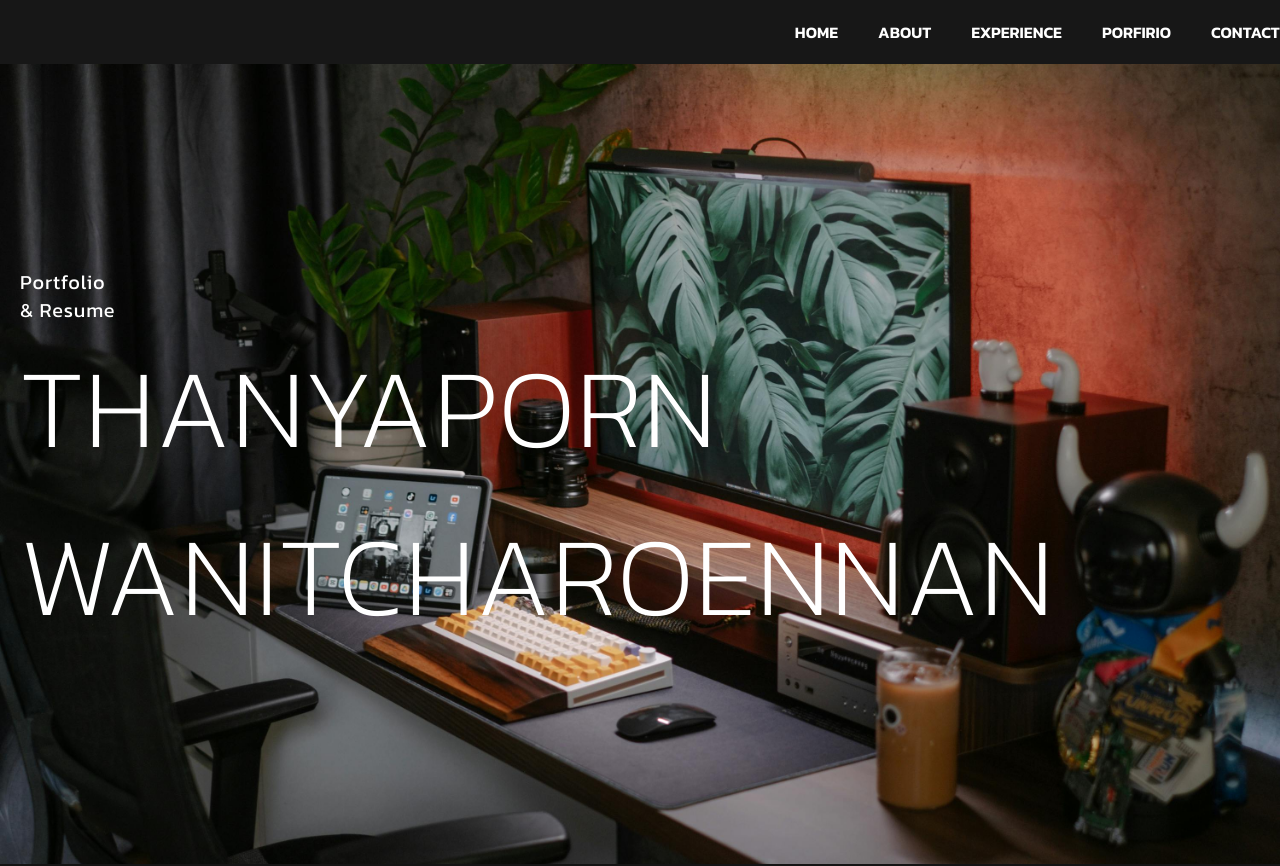
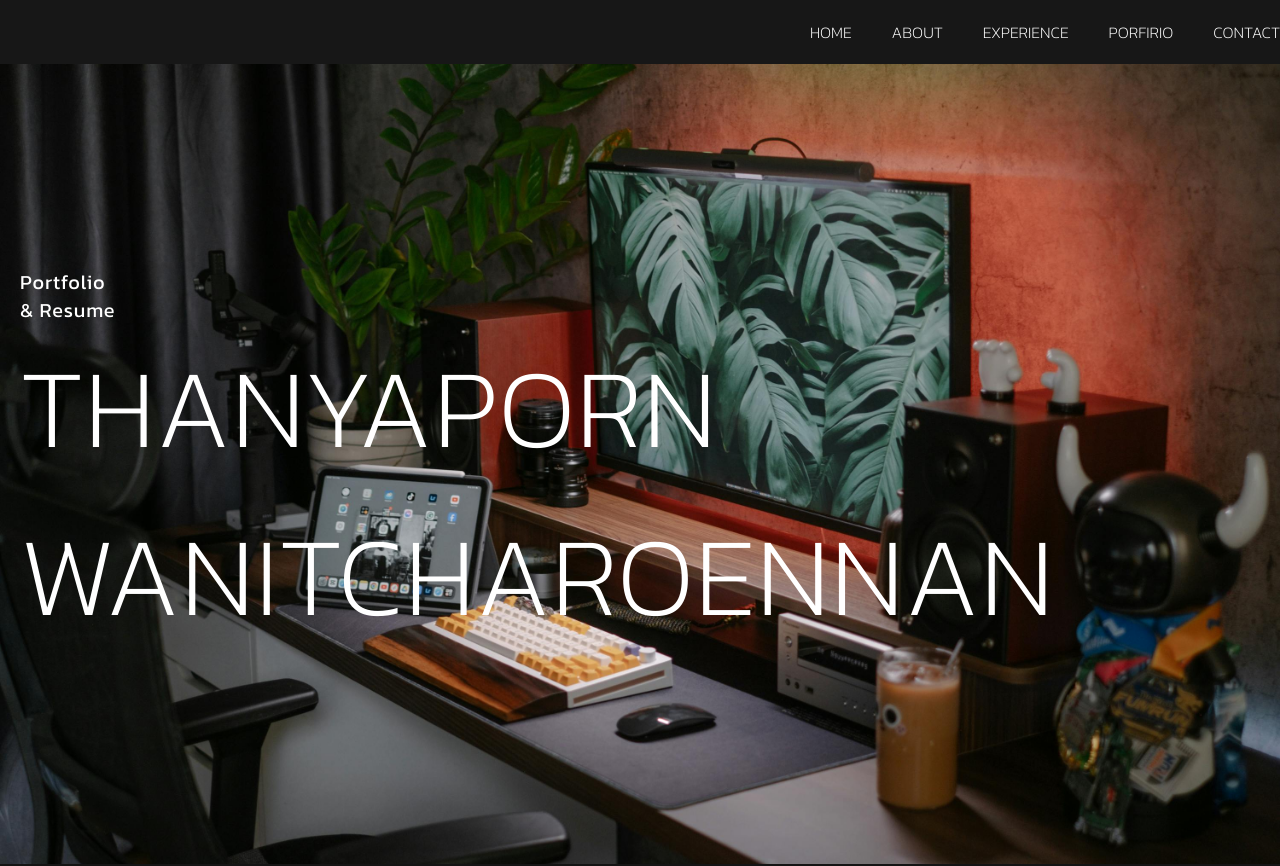
Before and after one commit to TopPic/resume, a Next.js app: page / in a window 1280 px wide. Shown: the top 866 px of the page. Built offline with nearby package versions, Linux system fonts and the light colour scheme.

Commit message:
edit menu responsive

```diff
--- a/src/app/component/Navbar.jsx
+++ b/src/app/component/Navbar.jsx
@@ -1,20 +1,81 @@
-import React from 'react'
-import Link from 'next/link';
+"use client"
+import React, { useState } from "react";
+import Link from "next/link";
+
 function Navbar() {
+  const [isMenuOpen, setIsMenuOpen] = useState(false);
 
+  const toggleMenu = () => {
+    setIsMenuOpen((prev) => !prev);
+  };
 
-    return (
-        <>
-            <nav className='bg-neutral-900 w-full'>
-                <div className='container mx-auto text-white  flex justify-end items-center space-x-10 py-5 font-semibold uppercase'>
-                    <Link className='hover:text-sky-300 duration-300 hover:duration-300 active:text-sky-300' href="">Home</Link>
-                    <Link className='hover:text-sky-300 duration-300 hover:duration-300 active:text-sky-300' href="">About</Link>
-                    <Link className='hover:text-sky-300 duration-300 hover:duration-300 active:text-sky-300' href="">Experience</Link>
-                    <Link className='hover:text-sky-300 duration-300 hover:duration-300 active:text-sky-300' href="">Porfirio</Link>
-                    <Link className='hover:text-sky-300 duration-300 hover:duration-300 active:text-sky-300' href="">Contact</Link>
-                </div>
-            </nav>
-        </>
-    )
+  const handleSmoothScroll = (e, target) => {
+    e.preventDefault();
+    const element = document.getElementById(target);
+    if (element) {
+      element.scrollIntoView({ behavior: "smooth" });
+    }
+  };
+
+  return (
+    <>
+      <nav className="bg-neutral-900 w-full  sticky top-0 z-50">
+        <div className="container mx-auto text-white lg:flex hidden justify-end items-center space-x-10 py-5 font-extralight uppercase">
+          <Link
+            className="hover:text-sky-300 duration-300 hover:duration-300 active:text-sky-300"
+            href="#home" onClick={(e) => handleSmoothScroll(e, "home")}
+          >
+            Home
+          </Link>
+          <Link
+            className="hover:text-sky-300 duration-300 hover:duration-300 active:text-sky-300"
+            href="#about" onClick={(e) => handleSmoothScroll(e, "about")}
+          >
+            About
+          </Link>
+          <Link
+            className="hover:text-sky-300 duration-300 hover:duration-300 active:text-sky-300"
+            href="#experience" onClick={(e) => handleSmoothScroll(e, "experience")}
+          >
+            Experience
+          </Link>
+          <Link
+            className="hover:text-sky-300 duration-300 hover:duration-300 active:text-sky-300"
+            href="#porfirio"  onClick={(e) => handleSmoothScroll(e, "porfirio")}
+          >
+            Porfirio
+          </Link>
+          <Link
+            className="hover:text-sky-300 duration-300 hover:duration-300 active:text-sky-300"
+            href="#contact"  onClick={(e) => handleSmoothScroll(e, "contact")}
+          >
+            Contact
+          </Link>
+        </div>
+        <div className="lg:hidden flex justify-between w-full">
+          <button
+            className="ml-auto p-5"
+            id="hamburger"
+            onClick={toggleMenu}
+          >
+            ☰
+          </button>
+          <div
+            id="menu"
+            className={`${
+              isMenuOpen ? "absolute top-[48px] left-0 w-full bg-neutral-800" : "hidden"
+            } flex flex-col space-y-4 p-4 z-10 transition-all duration-300 ease-in-out`}
+          >
+            <a href="#home" className="text-white"  onClick={(e) => handleSmoothScroll(e, "home")}>Home</a>
+            <a href="#about" className="text-white"  onClick={(e) => handleSmoothScroll(e, "about")}>About</a>
+            <a href="#experience" className="text-white"  onClick={(e) => handleSmoothScroll(e, "experience")}>Experience</a>
+            <a href="#porfirio" className="text-white"  onClick={(e) => handleSmoothScroll(e, "porfirio")}>Porfirio</a>
+            <a href="#contact"className="text-white"  onClick={(e) => handleSmoothScroll(e, "contact")}>Contact</a>
+          </div>
+        </div>
+      </nav>
+    </>
+  );
 }
+
 export default Navbar;
--- a/src/app/globals.css
+++ b/src/app/globals.css
@@ -8,6 +8,10 @@
   --background: #141414;
   --foreground: #ffffff;
 }
+
+/* html {
+  scroll-behavior: smooth;
+} */
 
 /* @media (prefers-color-scheme: dark) {
   :root {
--- a/src/app/page.jsx
+++ b/src/app/page.jsx
@@ -64,7 +64,7 @@ export default function Home() {
 
   return (
     <>
-      <div className="bg-main h-screen flex justify-center items-center">
+      <div className="bg-main h-screen flex justify-center items-center" id="home">
         <div className="container mx-auto">
           <div className="grid grid-cols-1 ">
             <div className="tracking-wider p-5">
@@ -148,7 +148,7 @@ export default function Home() {
         </div>
       </div>
       {/* About */}
-      <div className="">
+      <div className="" id="about">
         <p
           className="px-20 pt-10 text-2xl flex items-center justify-center sm:justify-start"
           data-aos="fade-up"
```
